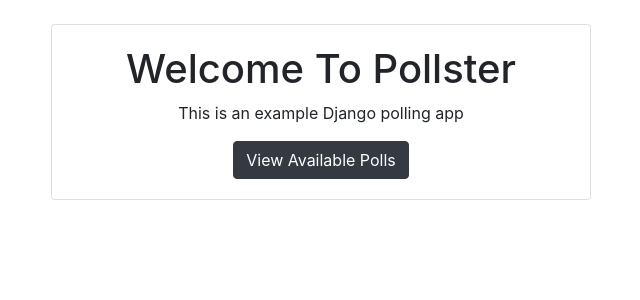
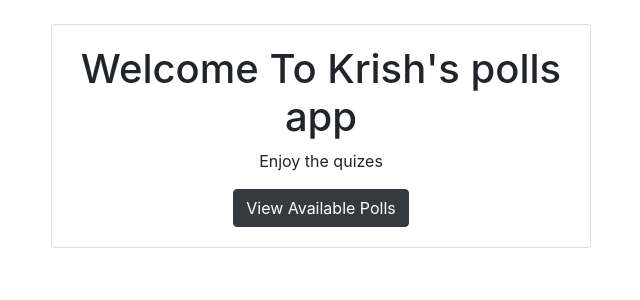
Before and after one commit to Krish-sysadmin/DjangoPollsApp, a Django app: page / in a window 1280 px wide. Shown: the part 56-356 px from the top of the page, without its empty margins (319-959 px from the left). Run offline with Django 3.2, Linux system fonts and the light colour scheme.

Commit message:
cleaned up some code

```diff
--- a/pollIt/templates/home/index.html
+++ b/pollIt/templates/home/index.html
@@ -3,8 +3,8 @@
 
 <div class="card text-center">
   <div class="card-body">
-    <h1>Welcome To Pollster</h1>
-    <p>This is an example Django polling app</p>
+    <h1>Welcome To Krish's polls app</h1>
+    <p>Enjoy the quizes</p>
     <a class="btn btn-dark" href="{% url 'polls:index' %}">
         View Available Polls</a
       >
```
